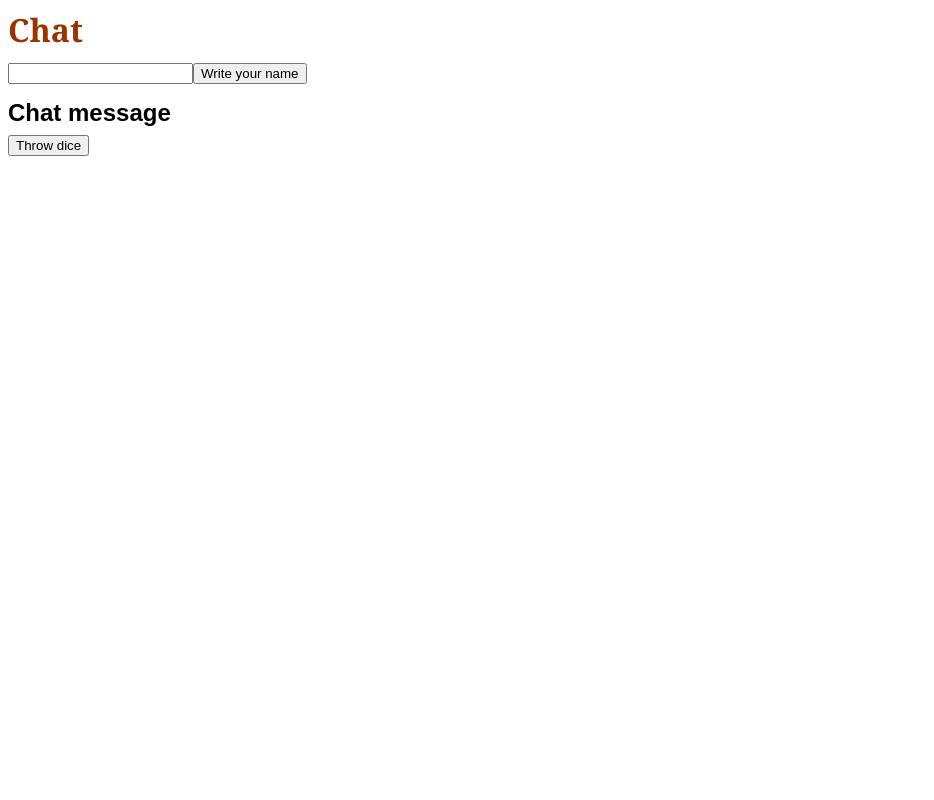
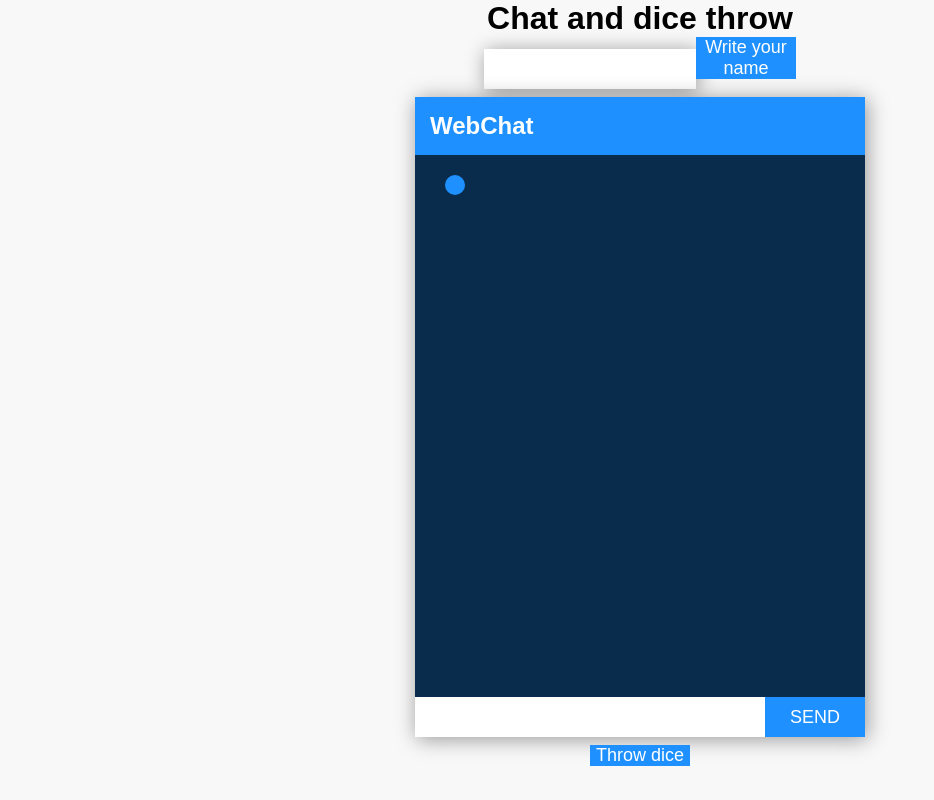
Before and after one commit to rabalder86/backend-labb-3, a website: page public/index.html in a window 1280 px wide. Shown: the whole page, without its empty margins (0-934 px from the left). Drawn offline with nearby package versions, Linux system fonts and the light colour scheme; no server answers.

Commit message:
Added sum of dice throws and added some overall styling

```diff
--- a/package.json
+++ b/package.json
@@ -10,6 +10,7 @@
   "license": "ISC",
   "dependencies": {
     "express": "^4.18.1",
+    "nodemon": "^2.0.16",
     "socket.io": "^4.5.0"
   }
 }
--- a/public/client.js
+++ b/public/client.js
@@ -1,53 +1,60 @@
 const socket = io();
 
-const formUser = document.querySelector("#formUser");
-const inputUser = document.querySelector("#inputUser");
-const messages = document.querySelector("#messages");
-const formMessage = document.querySelector("#formMessage");
-const inputMessage = document.querySelector("#inputMessage");
-const userContianer = document.querySelector("#userContainer");
+const formUser = document.querySelector('#formUser');
+const inputUser = document.querySelector('#inputUser');
+const message = document.querySelector('.message');
+const formMessage = document.querySelector('#formMessage');
+const inputMessage = document.querySelector('#inputMessage');
+const userContainer = document.querySelector('#userContainer');
 
-const throwDice = document.querySelector("#throwDice");
-const diceContainer = document.querySelector("#diceContainer");
-const diceThrows = document.querySelector("#diceThrows");
+const throwDice = document.querySelector('#throwDice');
+const diceThrows = document.querySelector('#diceThrows');
 
 let myUser;
 
-formUser.addEventListener("submit", function (e) {
+formUser.addEventListener('submit', function (e) {
     e.preventDefault();
     myUser = inputUser.value;
-  userContianer.innerHTML = "<h2>Välkommen " + myUser + "</h2>";
-  document.getElementById("user").style.display = "none";
-  document.getElementById("message").style.display = "block";
+    userContainer.innerHTML = '<h2>Welcome ' + myUser + '</h2>';
+    document.getElementById('user').style.display = 'none';
+    document.getElementById('message').style.display = 'block';
 });
 
-formMessage.addEventListener("submit", function (e) {
+formMessage.addEventListener('submit', function (e) {
     e.preventDefault();
     if (inputMessage.value) {
-    socket.emit("chatMessage", { user: myUser, message: inputMessage.value });
-    inputMessage.value = "";
+        socket.emit('chatMessage', {
+            user: myUser,
+            message: inputMessage.value,
+        });
+        inputMessage.value = '';
     }
 });
 
-socket.on("newChatMessage", function (msg) {
-  let item = document.createElement("li");
+socket.on('newChatMessage', function (msg) {
+    let item = document.createElement('li');
     item.textContent = msg;
-  messages.appendChild(item);
+    message.appendChild(item);
 });
 
-throwDice.addEventListener("click", function (e) {
-  e.preventDefault();
+let sumOfNumber = [];
+throwDice.addEventListener('click', function (e) {
     let myDiceThrow = Math.floor(Math.random() * 6 + 1);
-  if (myDiceThrow) {
-    socket.emit("rollTheDice", { user: myUser, diceRoll: myDiceThrow });
-  }
-  console.log(myDiceThrow);
+    sumOfNumber.push(myDiceThrow);
+    let sum = sumOfNumber.reduce((a, b) => {
+        return a + b;
+    });
+    socket.emit('rollTheDice', {
+        user: myUser,
+        diceRoll: myDiceThrow,
+        sumOfRolls: sum,
+    });
+    console.log(myDiceThrow, sum);
 });
 
-socket.on("newDiceRoll", function (roll) {
+socket.on('newDiceRoll', function (roll) {
     console.log(roll);
-  let item = document.createElement("li");
+    let item = document.createElement('li');
     item.innerHTML = roll;
     diceThrows.appendChild(item);
-  console.log(item);
 });
--- a/public/css/style.css
+++ b/public/css/style.css
@@ -1,46 +1,121 @@
 /* General */
+* {
+    margin: 0;
+    padding: 0;
+    font-family: sans-serif;
+    box-sizing: border-box;
+}
+
 body {
-	font-family: Arial, Helvetica, sans-serif;
+    background-color: #f8f8f8;
 }
-p {
-	font-size: 20px;
-	line-height:130%;
-	padding: 0;
-	margin: 0;
-	margin-bottom: 7px;
+
+.userWrapper {
+    display: flex;
+    justify-content: center;
+    align-items: center;
+    flex-direction: column;
 }
-h1 {
-	font-family: Georgia, Arial, Helvetica, sans-serif;
-	color: #930;
-	margin: 0px;
-	margin-bottom: 12px;
+
+#diceContainer {
+    display: flex;
+    justify-content: center;
+    align-items: center;
+    flex-direction: column;
 }
-h2 {
-	margin: 0px;
-	margin-bottom: 8px;
+
+#inputUser {
+    box-shadow: 2px 2px 20px rgba(0, 0, 0, 0.4);
 }
-ul{
-	margin: 0;
-	padding: 0;
-	list-style-type: none;
+
+.wrapper {
+    height: 82vh;
+    background-color: #f8f8f8;
+    display: flex;
+    justify-content: center;
+    align-items: center;
 }
-li{
-	margin: 0;
-	padding: 0;
-	list-style-type: none;
-	margin-bottom: 5px;
+
+.container {
+    width: 450px;
+    height: 80vh;
+    display: flex;
+    flex-direction: column;
+    box-shadow: 2px 2px 20px rgba(0, 0, 0, 0.4);
+    background-color: dodgerblue;
 }
-a {
-	font-size: 16px;
-	color: #f90;
-	text-decoration: none;
+
+.header h2 {
+    color: white;
+    padding: 15px;
 }
-a:hover {
-	text-decoration: underline;
+
+.body {
+    flex: 1;
+    color: white;
+    background-color: rgba(0, 0, 0, 0.7);
+    padding: 20px 30px;
 }
-form{
-	margin-bottom: 15px;
+
+.message {
+    background-color: dodgerblue;
+    padding: 10px;
+    color: white;
+    width: fit-content;
+    border-radius: 10px;
+    margin-bottom: 15px;
+    list-style: none;
 }
-#message{
-	display: none;
+
+.user_message {
+    margin-left: auto;
+    background-color: white;
+    color: black;
 }
+
+.footer form {
+    display: flex;
+}
+
+form input {
+    flex: 1;
+    height: 40px;
+    border: none;
+    outline: none;
+    padding-left: 5px;
+    font-size: 16px;
+}
+
+form button {
+    width: 100px;
+    font-size: 18px;
+    border: none;
+    outline: none;
+    background-color: dodgerblue;
+    color: white;
+    cursor: pointer;
+}
+
+form button:hover {
+    background-color: blue;
+    transition: 0.3s ease-out;
+}
+
+#message {
+    display: none;
+}
+
+#throwDice {
+    width: 100px;
+    font-size: 18px;
+    border: none;
+    outline: none;
+    background-color: dodgerblue;
+    color: white;
+    cursor: pointer;
+}
+
+#throwDice:hover {
+    background-color: blue;
+    transition: 0.3s ease-out;
+}
--- a/public/index.html
+++ b/public/index.html
@@ -2,30 +2,42 @@
 <html>
     <head>
         <title>Socket.IO chat</title>
-    <link rel="stylesheet" type="text/css" href="css/style.css">
+        <link rel="stylesheet" type="text/css" href="css/style.css" />
     </head>
     <body>
-    <h1>Chat</h1>
+        <div class="userWrapper">
             <div id="userContainer"></div>
+            <h1>Chat and dice throw</h1>
             <div id="user">
                 <form id="formUser">
-        <input type="text" id="inputUser"><button>Write your name</button>
+                    <input type="text" id="inputUser" /><button>
+                        Write your name
+                    </button>
                 </form>
             </div>
-    <div id="message">
+        </div>
+        <div class="wrapper">
+            <div class="container">
+                <div class="header">
+                    <h2>WebChat</h2>
+                </div>
+                <div class="body">
+                    <ul class="message"></ul>
+                </div>
+                <div class="footer">
                     <form id="formMessage">
-      <input type="text" id="inputMessage"><button>Send a message</button>
+                        <input type="text" id="inputMessage" />
+                        <button>SEND</button>
                     </form>
                 </div>
-    <h2>Chat message</h2>
-    <ul id="messages"></ul>
-
-    <button id="throwDice">Throw dice</button>
-
+            </div>
+        </div>
 
         <div id="diceContainer">
+            <button id="throwDice">Throw dice</button>
             <ul id="diceThrows"></ul>
         </div>
+
         <script src="/socket.io/socket.io.js"></script>
         <script src="client.js"></script>
     </body>
```
Also changed, not shown: server.js (+16 -12 lines), 1 other file. Lines whose indentation alone changed are shown as unchanged.
